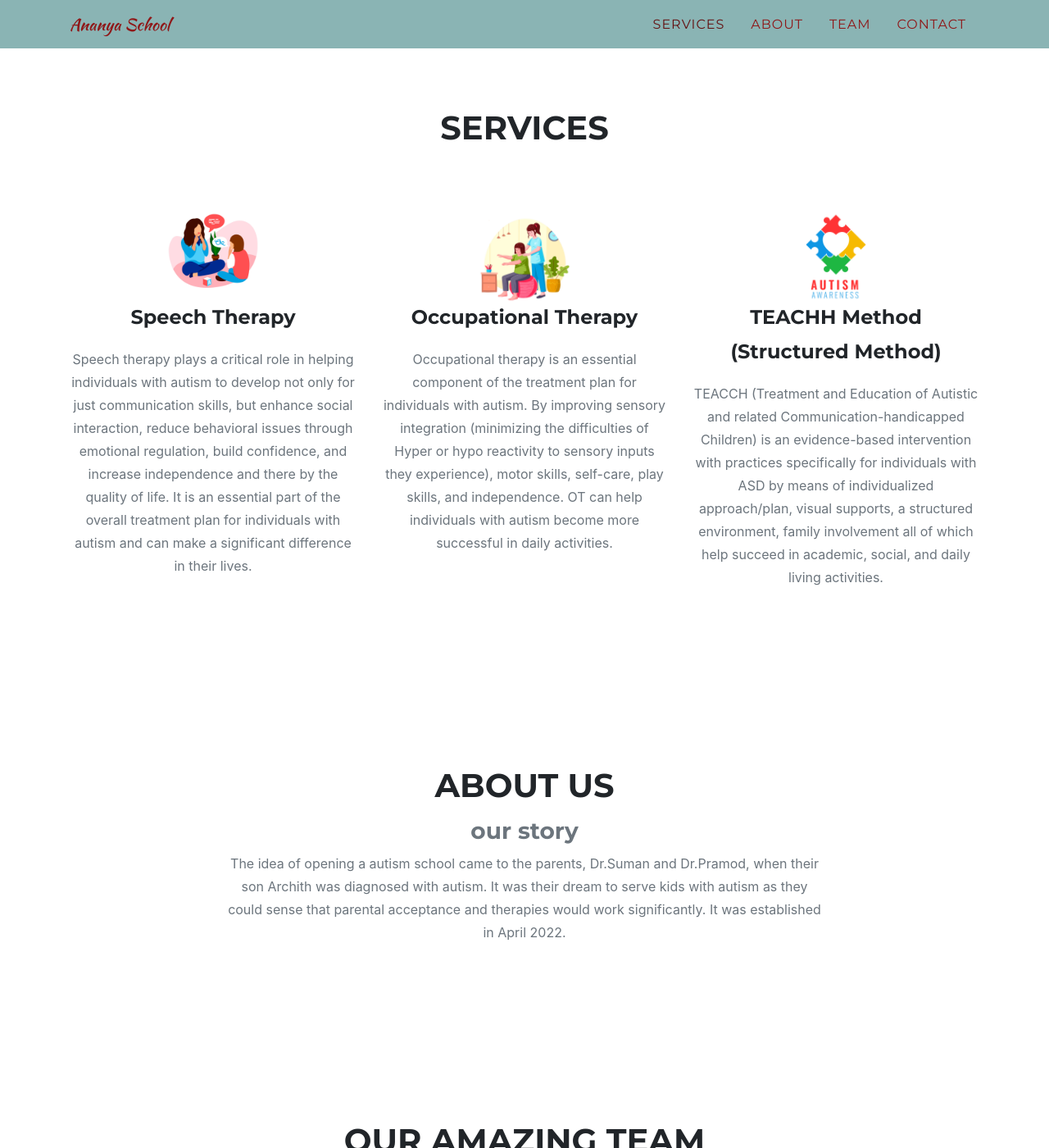
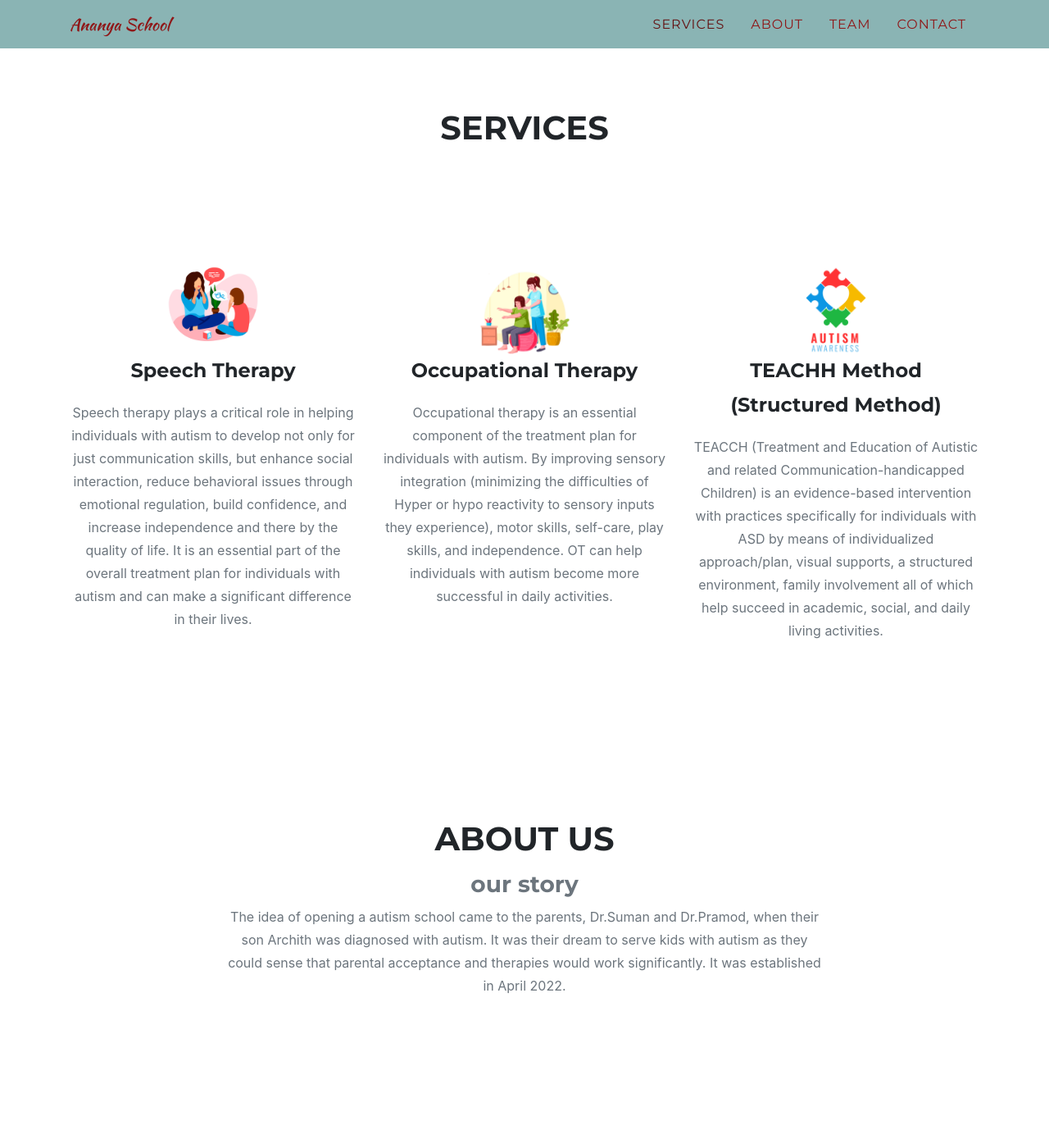
Before and after one commit to shreegurutrust22/ananyaschool, a Jekyll site: the page built from index.md, in a window 1280 px wide and 1400 px high, scrolled down 817 px. Shown: the whole window at 82% size. Built offline with Jekyll 4.4.1, drawn with Linux system fonts in a browser that asks for light colours; some web fonts are replaced.

Commit message:
Contact page layout for small and big screens. Menu color for small screens.

```diff
--- a/_data/sitetext.yml
+++ b/_data/sitetext.yml
@@ -170,7 +170,7 @@
 
   contact:
     title: "<br/>Contact Us"
-    text: "<br/><br/>No.151, Sri Guru, Ananya School for Autism,<br/><br/>S Nijalingappa layout, Davanagere<br/><br/>Ph: 9916485871, 9019965603<br/><br/>Email: shreegurutrust22@gmail.com<br/><br/><br/><br/><br/><br/><br/><br/>"
+    text: "No.151, Sri Guru, Ananya School for Autism,<br/><br/>S Nijalingappa layout, Davanagere<br/><br/>Ph: 9916485871, 9019965603<br/><br/>Email: shreegurutrust22@gmail.com"
     section: contact
     name: "Name*"
     name-validation: "Please enter your name."
--- a/_sass/base/_page.scss
+++ b/_sass/base/_page.scss
@@ -45,6 +45,26 @@
     @include serif-font;
   }
 }
+
+@media (min-width: 768px) {
+  .page-section {
+    padding: 100px 0;
+    h2.section-heading {
+      font-size: 40px;
+      margin-top: 0;
+      margin-bottom: 15px;
+    }
+    h3.section-subheading {
+      font-size: 28px;
+      font-weight: 400;
+      font-style: italic;
+      margin-bottom: 140px;
+      text-transform: none;
+      @include serif-font;
+    }
+  }
+}
+
 @media (min-width: 768px) {
   section {
     padding: 150px 0;
--- a/_sass/components/_navbar.scss
+++ b/_sass/components/_navbar.scss
@@ -8,7 +8,7 @@
     text-transform: uppercase;
     color: white;
     border: 0;
-    background-color: $primary;
+    background-color: #832b2f;
     @include heading-font;
   }
   .navbar-brand {
```
